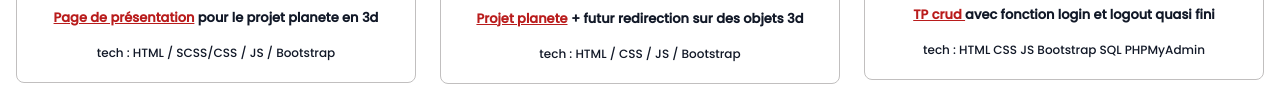
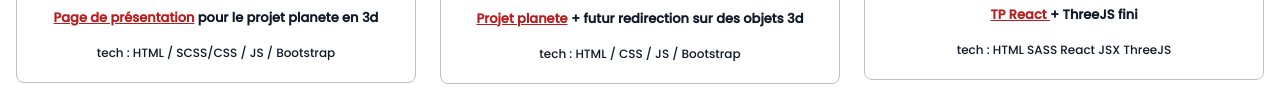
Before and after one commit to Inosthful/Main-project, a website with bundled scripts: page index.html in a window 1280 px wide. Shown: the part 1273-1379 px from the top of the page. Built offline with nearby package versions, Linux system fonts and the light colour scheme; animation ran at ten frames a second.

Commit message:
exo 03 ajout

```diff
--- a/index.html
+++ b/index.html
@@ -229,12 +229,12 @@
                             <div class="descriptionModal1 flex justify-center py-3">
                                 <h4 class="text-[13px] font-semibold text-gray-900"><a
                                         class="text-red-700 hover:text-red-800 underline" target="_blank"
-                                        href="https://react-3d-em.netlify.app/"> TP crud </a> avec fonction login et logout quasi
+                                        href="https://react-3d-em.netlify.app/"> TP React </a> + ThreeJS
                                     fini
                                 </h4> <br>
                             </div>
                             <div class="flex justify-center text-gray-900">
-                                <h6 class="text-[12px]">tech : HTML CSS JS Bootstrap SQL PHPMyAdmin</h6>
+                                <h6 class="text-[12px]">tech : HTML SASS React JSX ThreeJS</h6>
                             </div>
                         </div>
 
```
